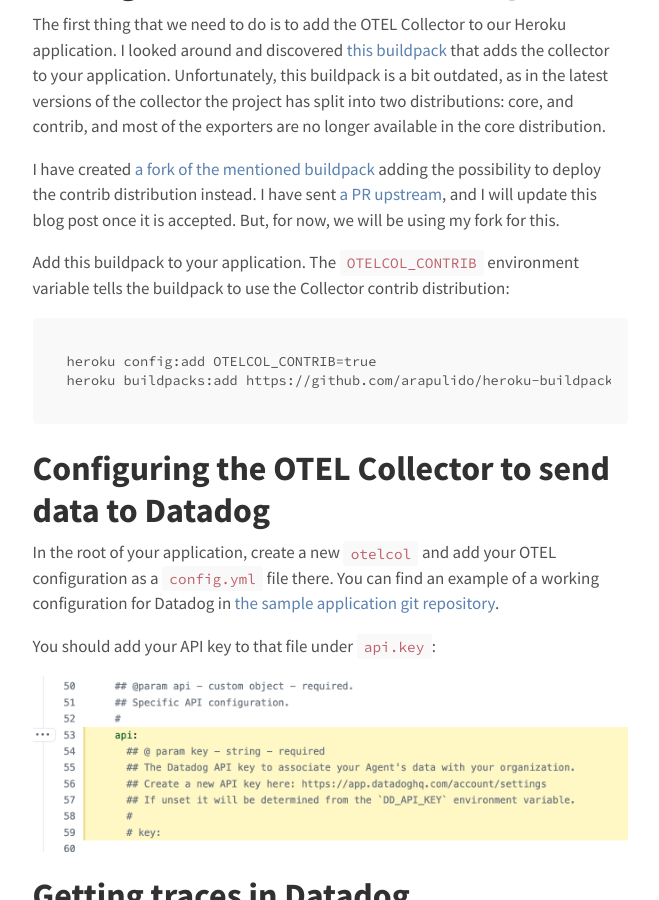
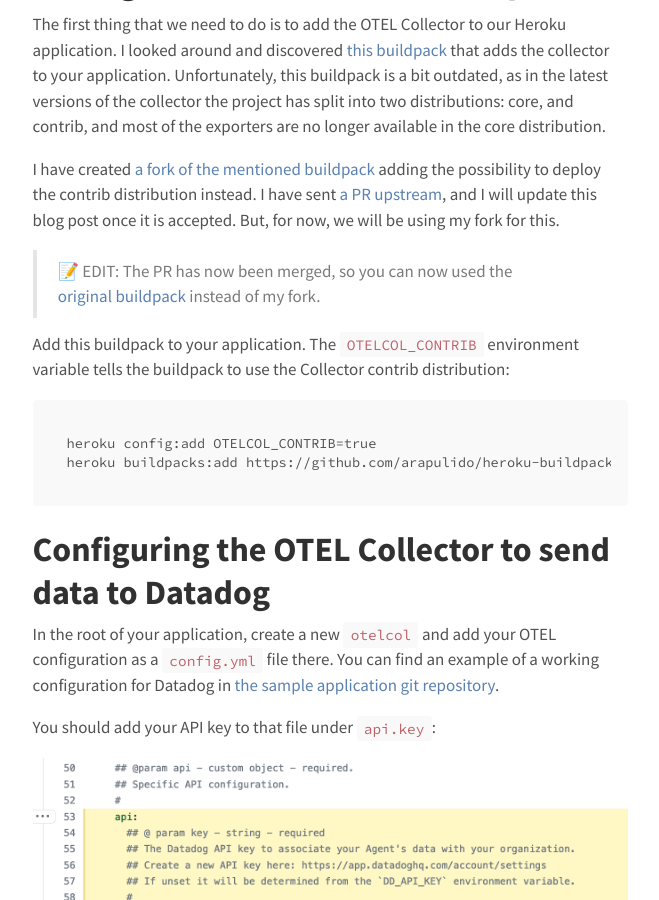
Before and after one commit to arapulido/arapulido.github.io, a Jekyll site: the page built from blog/_posts/2022-02-07-otel-heroku-datadog.markdown, in a window 1280 px wide and 900 px high, scrolled down 457 px. Shown: the whole window, without its empty margins (310-969 px from the left). Built offline with Jekyll 4.4.1, drawn with Linux system fonts in a browser that asks for light colours.

Commit message:
Update otel blog post

```diff
--- a/blog/_posts/2022-02-07-otel-heroku-datadog.markdown
+++ b/blog/_posts/2022-02-07-otel-heroku-datadog.markdown
@@ -13,6 +13,8 @@ In this blog post we explain how to set this up in Heroku. If you want to check
 The first thing that we need to do is to add the OTEL Collector to our Heroku application. I looked around and discovered [this buildpack](https://github.com/Djiit/heroku-buildpack-otelcol) that adds the collector to your application. Unfortunately, this buildpack is a bit outdated, as in the latest versions of the collector the project has split into two distributions: core, and contrib, and most of the exporters are no longer available in the core distribution.
 
 I have created [a fork of the mentioned buildpack](https://github.com/arapulido/heroku-buildpack-otelcol) adding the possibility to deploy the contrib distribution instead. I have sent [a PR upstream](https://github.com/Djiit/heroku-buildpack-otelcol/pull/3), and I will update this blog post once it is accepted. But, for now, we will be using my fork for this.
+
+> 📝 EDIT: The PR has now been merged, so you can now used the [original buildpack]((https://github.com/Djiit/heroku-buildpack-otelcol)) instead of my fork.
 
 Add this buildpack to your application. The `OTELCOL_CONTRIB` environment variable tells the buildpack to use the Collector contrib distribution:
 
```
